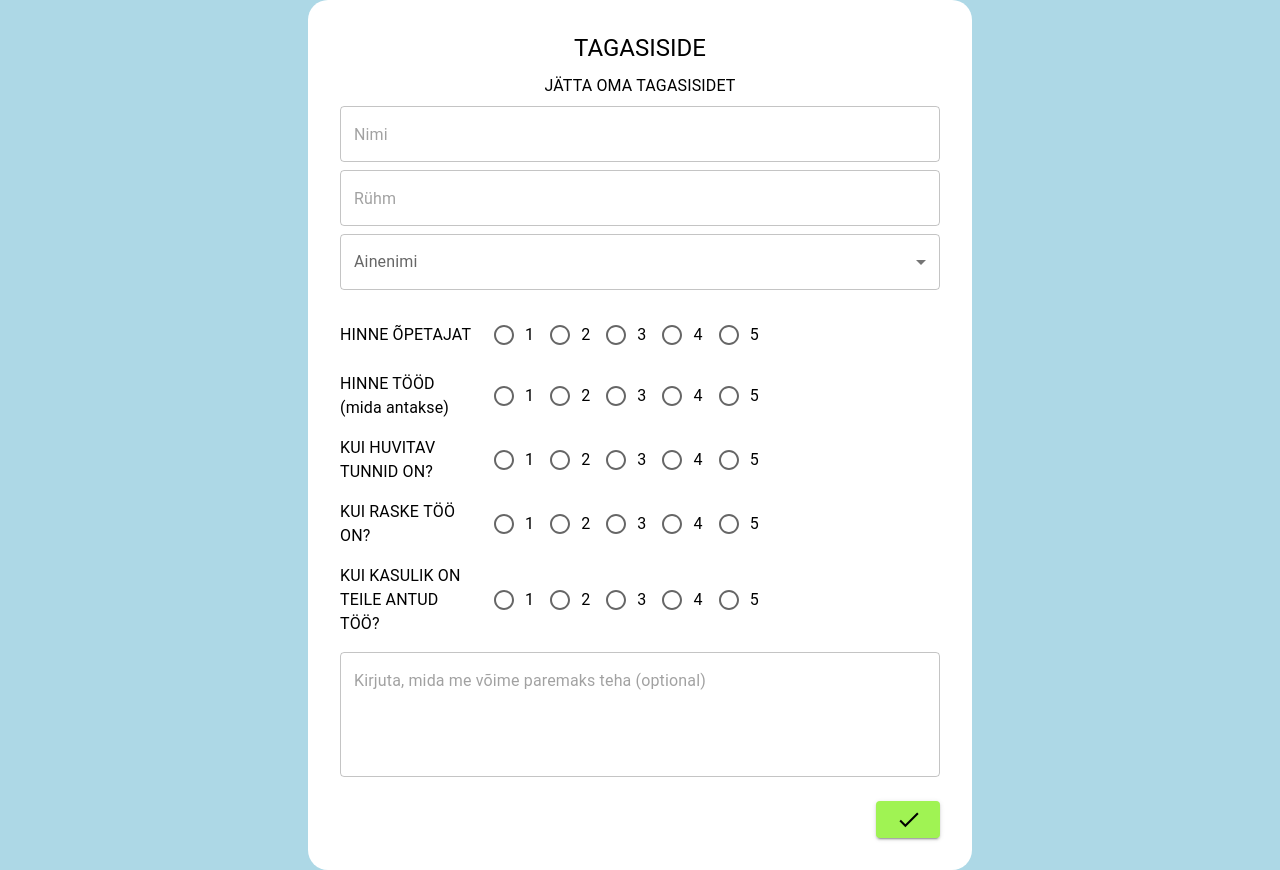
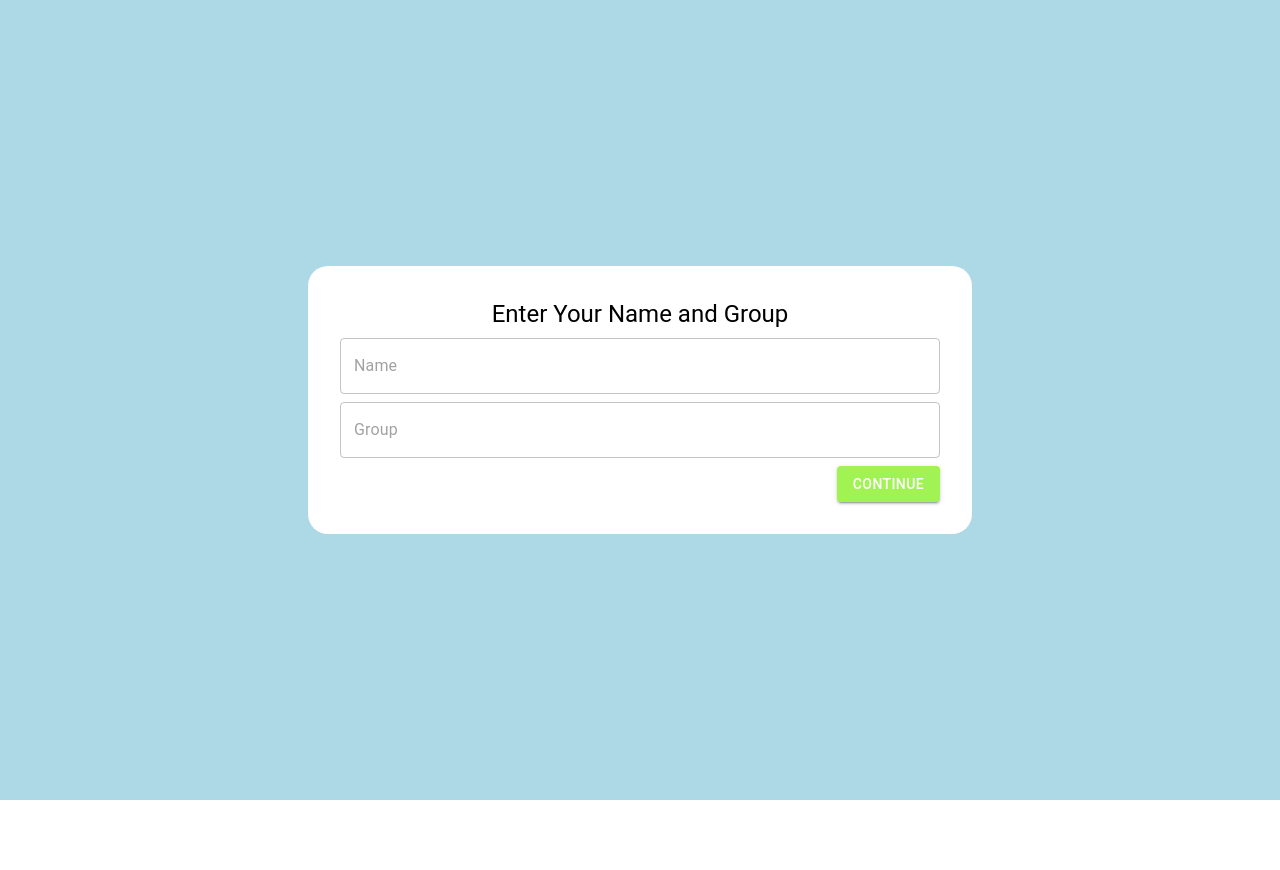
Before and after one commit to akinakk/TA-22V-Jira-Kooliproject, a React (Create React App) app in the folder feedback-frontend/: page / in a window 1280 px wide. After the commit the page ends 800 px from the top, so only its background shows below. Built offline with nearby package versions, Linux system fonts and the light colour scheme; the HTML template or start-up script is replaced by a standard one.

Commit message:
fix: the frontend structure has been updated

```diff
--- a/feedback-frontend/src/App.js
+++ b/feedback-frontend/src/App.js
@@ -1,10 +1,24 @@
+import React, { useState } from "react";
 import FeedbackForm from "./components/feedbackForm/FeedbackForm";
+import NamePage from "./components/namePage/NamePage";
 import "./App.css";
 
 function App() {
+  const [formData, setFormData] = useState({ nimi: "", rühm: "" });
+  const [step, setStep] = useState(1);
+
+  const handleNameSubmit = (data) => {
+    setFormData(data);
+    setStep(2);
+  };
+
   return (
     <div className="App">
-      <FeedbackForm />
+      {step === 1 ? (
+        <NamePage onSubmit={handleNameSubmit} />
+      ) : (
+        <FeedbackForm formData={formData} />
+      )}
     </div>
   );
 }
--- a/feedback-frontend/src/components/feedbackForm/FeedbackForm.jsx
+++ b/feedback-frontend/src/components/feedbackForm/FeedbackForm.jsx
@@ -17,7 +17,6 @@ import {
 } from "@mui/material";
 import { useForm, Controller } from "react-hook-form";
 
-// Universaalsed stiilid
 const formStyles = {
   formContainer: {
     bgcolor: "white",
@@ -37,12 +36,10 @@ const formStyles = {
   },
 };
 
-// Komponent vigade kuvamiseks
 const ErrorMessage = ({ message }) => (
   <Typography color="error">{message}</Typography>
 );
 
-// Universaalne komponent raadionuppude jaoks
 const RatingField = ({ control, name, label, error }) => (
   <>
     <Grid item xs={3}>
@@ -52,7 +49,7 @@ const RatingField = ({ control, name, label, error }) => (
       <Controller
         name={name}
         control={control}
-        rules={{ required: "Hinda!" }}
+        rules={{ required: "Please give a rating!" }}
         render={({ field }) => (
           <RadioGroup row {...field}>
             {[1, 2, 3, 4, 5].map((value) => (
@@ -79,8 +76,6 @@ const FeedbackForm = () => {
     reset,
   } = useForm({
     defaultValues: {
-      nimi: "",
-      rühm: "",
       subject: "",
       teacherRating: "",
       workRating: "",
@@ -107,97 +102,60 @@ const FeedbackForm = () => {
     <Box sx={formStyles.pageContainer}>
       <Box sx={formStyles.formContainer}>
         <Typography variant="h5" align="center" gutterBottom>
-          TAGASISIDE
+          FEEDBACK
         </Typography>
         <Typography variant="subtitle1" align="center" gutterBottom>
-          JÄTTA OMA TAGASISIDET
+          LEAVE YOUR FEEDBACK
         </Typography>
 
         <form onSubmit={handleSubmit(onSubmit)}>
-          <Controller
-            name="nimi"
-            control={control}
-            rules={{ required: "Kirjuta oma nimi!" }}
-            render={({ field }) => (
-              <>
-                <TextField
-                  {...field}
-                  fullWidth
-                  multiline
-                  rows={1}
-                  placeholder="Nimi"
-                  sx={{ mb: 1 }}
-                />
-                {errors.nimi && <ErrorMessage message={errors.nimi.message} />}
-              </>
-            )}
-          />
-
-          <Controller
-            name="rühm"
-            control={control}
-            rules={{ required: "Kirjuta oma rühm!" }}
-            render={({ field }) => (
-              <>
-                <TextField
-                  {...field}
-                  fullWidth
-                  multiline
-                  rows={1}
-                  placeholder="Rühm"
-                  sx={{ mb: 1 }}
-                />
-                {errors.rühm && <ErrorMessage message={errors.rühm.message} />}
-              </>
-            )}
-          />
-
-          <FormControl fullWidth sx={{ mb: 3}}>
-            <InputLabel sx={{ textAlign: "center" }} >
-              Ainenimi
-            </InputLabel>
+          <FormControl fullWidth sx={{ mb: 3 }}>
+            <InputLabel sx={{ textAlign: "center" }}>Course Name</InputLabel>
             <Controller
               name="subject"
               control={control}
-              rules={{ required: "Vali aine" }}
+              rules={{ required: "Please select a course" }}
               render={({ field }) => (
                 <Select
                   {...field}
-                  label="Ainenimi"
+                  label="Course Name"
                   sx={{ height: "56px", padding: "10px" }}
                 >
                   <MenuItem value="">
-                    <em>Vali</em>
+                    <em>Select</em>
                   </MenuItem>
-                  <MenuItem value={10}>Andmebaasid II</MenuItem>
-                  <MenuItem value={20}>Hajusrakenduste alused II</MenuItem>
-                  <MenuItem value={30}>Küberturbe alused</MenuItem>
-                  <MenuItem value={50}>
-                    Riistvaralähedane programmeerimine
+                  <MenuItem value="Databases II">Databases II</MenuItem>
+                  <MenuItem value="Distributed Applications II">
+                    Distributed Applications II
                   </MenuItem>
-                  <MenuItem value={60}>
-                    Serveripoolsed tehnoloogiad veebirakenduste loomiseks
+                  <MenuItem value="Cybersecurity Fundamentals">
+                    Cybersecurity Fundamentals
                   </MenuItem>
-                  <MenuItem value={70}>Tarkvaraarenduse meetodid</MenuItem>
-                  <MenuItem value={80}>
-                    Testimise alused ja testimisplaan
+                  <MenuItem value="Low-Level Programming">
+                    Low-Level Programming
+                  </MenuItem>
+                  <MenuItem value="Server-Side Technologies">
+                    Server-Side Technologies
+                  </MenuItem>
+                  <MenuItem value="Software Development Methods">
+                    Software Development Methods
+                  </MenuItem>
+                  <MenuItem value="Testing Fundamentals and Test Plans">
+                    Testing Fundamentals and Test Plans
                   </MenuItem>
                 </Select>
               )}
             />
-            {errors.subject && (
-              <ErrorMessage message={errors.subject.message} />
-            )}
+            {errors.subject && <ErrorMessage message={errors.subject.message} />}
           </FormControl>
 
-          {/* Punktiväljad */}
           <Grid container alignItems="center" spacing={2} sx={{ mb: 2 }}>
             {[
-              { label: "HINNE ÕPETAJAT", name: "teacherRating" },
-              { label: "HINNE TÖÖD (mida antakse)", name: "workRating" },
-              { label: "KUI HUVITAV TUNNID ON?", name: "interestLevel" },
-              { label: "KUI RASKE ТÖÖ ON?", name: "difficultyLevel" },
-              { label: "KUI KASULIK ON TEILE ANTUD ТÖÖ?", name: "usefulness" },
+              { label: "TEACHER RATING", name: "teacherRating" },
+              { label: "WORK RATING (given work)", name: "workRating" },
+              { label: "INTEREST LEVEL OF THE CLASS?", name: "interestLevel" },
+              { label: "DIFFICULTY OF THE WORK?", name: "difficultyLevel" },
+              { label: "USEFULNESS OF THE WORK?", name: "usefulness" },
             ].map(({ label, name }) => (
               <RatingField
                 key={name}
@@ -209,7 +167,6 @@ const FeedbackForm = () => {
             ))}
           </Grid>
 
-          {/* See Tagasiside tekstikast */}
           <Controller
             name="feedback"
             control={control}
@@ -219,47 +176,24 @@ const FeedbackForm = () => {
                 fullWidth
                 multiline
                 rows={4}
-                placeholder="Kirjuta, mida me võime paremaks teha (optional)"
+                placeholder="Write what we can improve (optional)"
                 variant="outlined"
                 sx={{ mb: 3 }}
               />
             )}
           />
 
-          {/* See on Saada nupp */}
           <Box sx={{ display: "flex", justifyContent: "flex-end" }}>
-            <Button
-              variant="contained"
-              sx={formStyles.submitButton}
-              type="submit"
-            >
-              <svg
-                xmlns="http://www.w3.org/2000/svg"
-                x="0px"
-                y="0px"
-                width="25"
-                height="25"
-                viewBox="0 0 24 24"
-              >
-                <path d="M 20.292969 5.2929688 L 9 16.585938 L 4.7070312 12.292969 L 3.2929688 13.707031 L 9 19.414062 L 21.707031 6.7070312 L 20.292969 5.2929688 z"></path>
-              </svg>
+            <Button variant="contained" sx={formStyles.submitButton} type="submit">
+              Submit
             </Button>
           </Box>
         </form>
       </Box>
 
-      {/* Teade pärast vormi esitamist */}
-      <Snackbar
-        open={openSnackbar}
-        autoHideDuration={6000}
-        onClose={handleCloseSnackbar}
-      >
-        <Alert
-          onClose={handleCloseSnackbar}
-          severity="success"
-          sx={{ width: "100%" }}
-        >
-          Vorm on edukalt esitatud!
+      <Snackbar open={openSnackbar} autoHideDuration={6000} onClose={handleCloseSnackbar}>
+        <Alert onClose={handleCloseSnackbar} severity="success" sx={{ width: "100%" }}>
+          Form submitted successfully!
         </Alert>
       </Snackbar>
     </Box>
--- /dev/null
+++ b/feedback-frontend/src/components/namePage/NamePage.jsx
@@ -0,0 +1,75 @@
+import React from "react";
+import { Box, Typography, TextField, Button } from "@mui/material";
+import { useForm, Controller } from "react-hook-form";
+
+const formStyles = {
+    formContainer: {
+        bgcolor: "white",
+        borderRadius: "20px",
+        padding: "32px",
+        width: "600px",
+    },
+    pageContainer: {
+        bgcolor: "#add8e6",
+        minHeight: "100vh",
+        display: "flex",
+        justifyContent: "center",
+        alignItems: "center",
+    },
+    submitButton: {
+        bgcolor: "#A0F353",
+    },
+};
+
+const NamePage = ({ onSubmit }) => {
+    const { control, handleSubmit, formState: { errors } } = useForm({
+        defaultValues: {
+            name: "",
+            group: "",
+        },
+    });
+
+    return (
+        <Box sx={formStyles.pageContainer}>
+            <Box sx={formStyles.formContainer}>
+                <Typography variant="h5" align="center" gutterBottom>
+                    Enter Your Name and Group
+                </Typography>
+
+                <form onSubmit={handleSubmit(onSubmit)}>
+                    <Controller
+                        name="name"
+                        control={control}
+                        rules={{ required: "Please enter your name!" }}
+                        render={({ field }) => (
+                            <>
+                                <TextField {...field} fullWidth placeholder="Name" sx={{ mb: 1 }} />
+                                {errors.name && <Typography color="error">{errors.name.message}</Typography>}
+                            </>
+                        )}
+                    />
+
+                    <Controller
+                        name="group"
+                        control={control}
+                        rules={{ required: "Please enter your group!" }}
+                        render={({ field }) => (
+                            <>
+                                <TextField {...field} fullWidth placeholder="Group" sx={{ mb: 1 }} />
+                                {errors.group && <Typography color="error">{errors.group.message}</Typography>}
+                            </>
+                        )}
+                    />
+
+                    <Box sx={{ display: "flex", justifyContent: "flex-end" }}>
+                        <Button variant="contained" sx={formStyles.submitButton} type="submit">
+                            Continue
+                        </Button>
+                    </Box>
+                </form>
+            </Box>
+        </Box>
+    );
+};
+
+export default NamePage;
```
